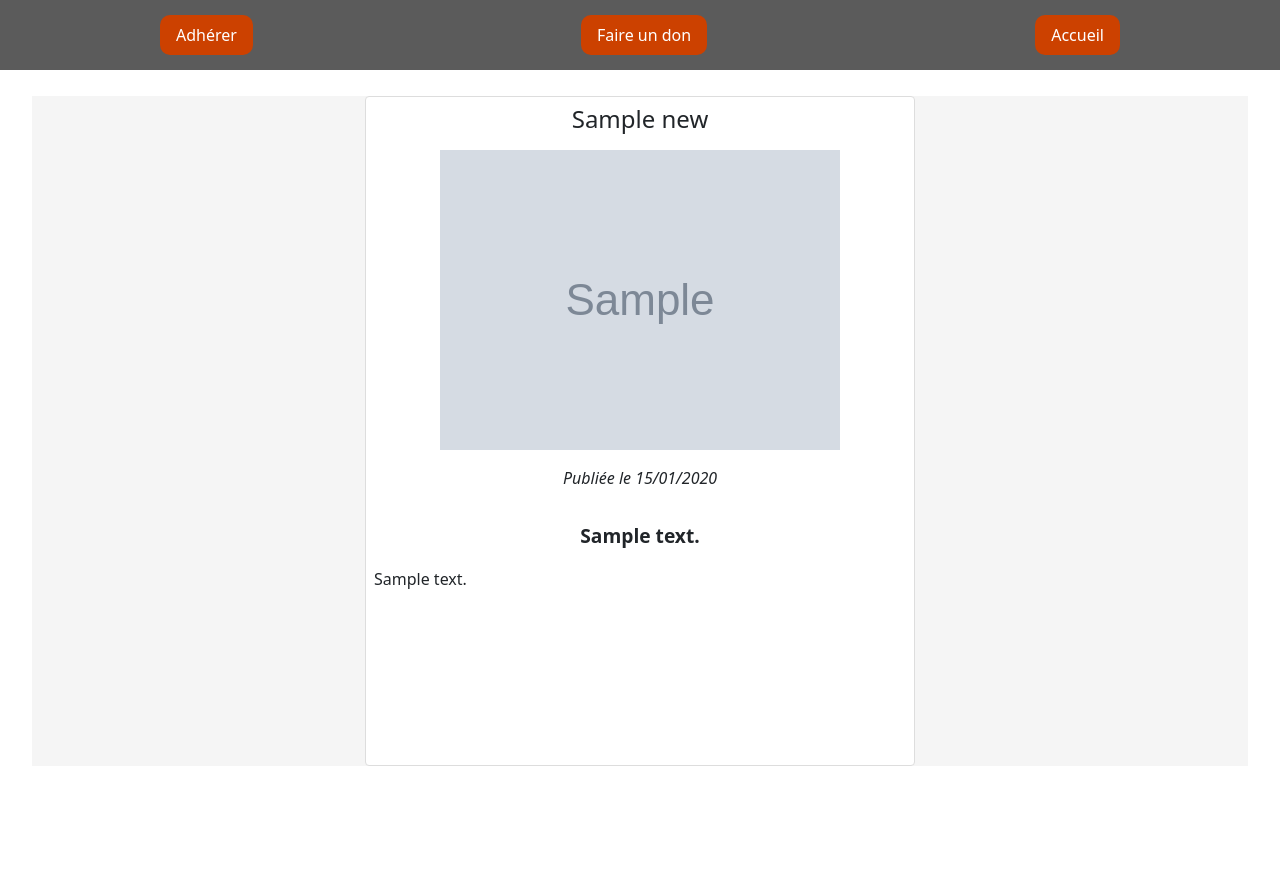
After one commit to angembang/Association-Renais-sance, a PHP site: template templates/newsDetail.html.twig in a window 1280 px wide. The commit adds this page. Run offline with PHP 8.4, Linux system fonts and the light colour scheme; the template is opened without the code that fills it: most values are stand-ins (such as "Sample title", 1, 10 or a date in 2020); grey boxes marked "Sample" are stand-in pictures; some libraries are stand-ins or nearby versions.

Commit message:
Add HTML Twig Pages for Error Handling and News
- Added errorPage.twig to display errors caught by the application.
- Introduced about.twig for presenting information about the association.
- Created news.twig to display all news retrieved from the database.
- Implemented newsDetails.twig to show details of a specific news item by ID.

```diff
--- /dev/null
+++ b/templates/newsDetail.html.twig
@@ -0,0 +1,33 @@
+{% extends "layout.html.twig" %}
+
+{% block main %}
+<div class="new-page-detail">
+    <div class="footer header-news-page">
+        <div class="i-foot">
+            <a href="index.php?route=membership-register">Adhérer</a>
+            <a href="index.php?route=donation">Faire un don</a>
+            <a href="index.php?route=home">Accueil</a>
+        </div>
+    </div>
+    <section class="news-section">
+        {% if news %}
+            <article class="news-item art">
+                <h2>{{ news.title }}</h2>
+                {% if news.image %}
+                    <img src="{{ news.image }}" alt="{{ news.title }}">
+                {% endif %}
+                <p class="date">Publiée le {{ news.publicationDate|date("d/m/Y") }}</p>
+                <p class="P-excerpt">{{ news.excerpt }}</p>
+                <div>{{ news.content | raw }}</div>
+                {% if news.video %}
+                    <div class="youtube-video">
+                        <iframe width="350" height="250" src="{{ news.video }}" frameborder="0" allowfullscreen></iframe>
+                    </div>
+                {% endif %}
+            </article>
+        {% else %}
+            <p>Aucune actualité trouvée.</p>
+        {% endif %}
+    </section>
+</div>
+{% endblock %}
--- a/templates/newsPage.html.twig
+++ b/templates/newsPage.html.twig
@@ -1,6 +1,7 @@
 {% extends "layout.html.twig" %}
 
 {% block main %}
+<div class="new-page-containair">
 <div class="footer header-news-page">
     <!-- Social media links -->
     <div class="i-foot">
@@ -29,5 +30,6 @@
         <p>Aucune actualité trouvée.</p>
     {% endfor %}
 </section>
+</div>
 
 {% endblock %}
```
Also changed, not shown: templates/aboutPage.html.twig (added, +29 -0 lines), templates/errorPage.html.twig (added, +16 -0 lines).
